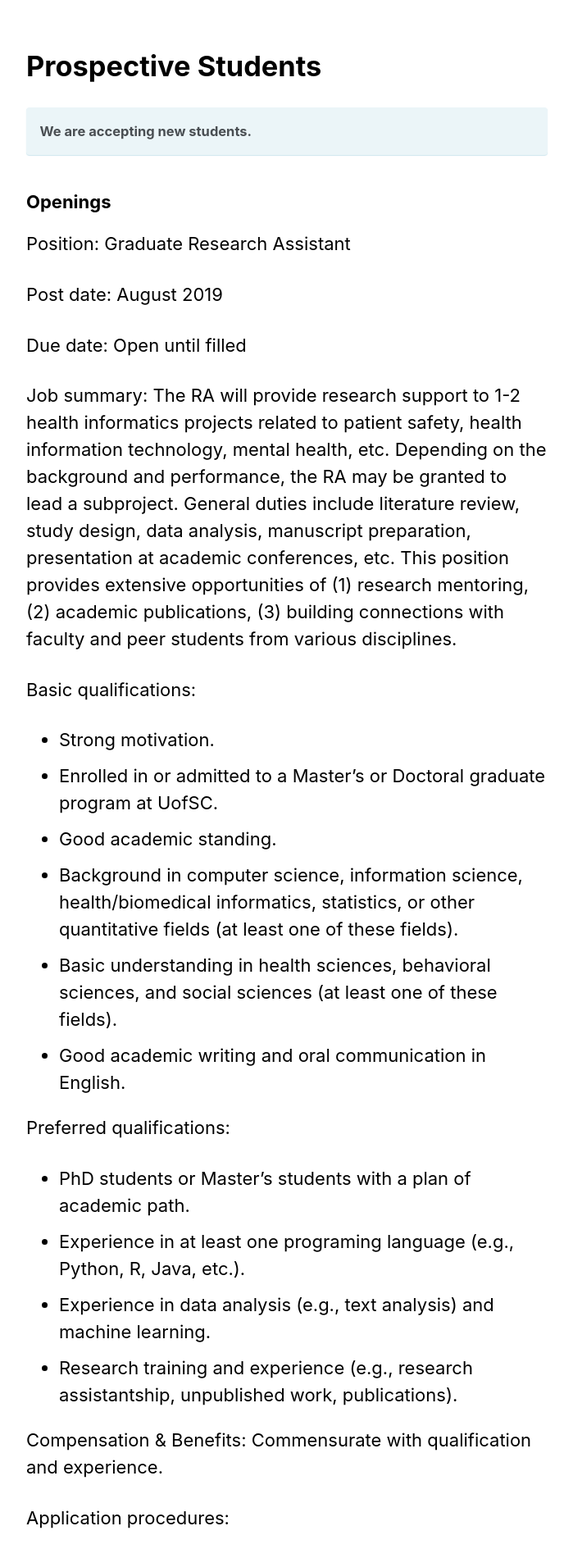
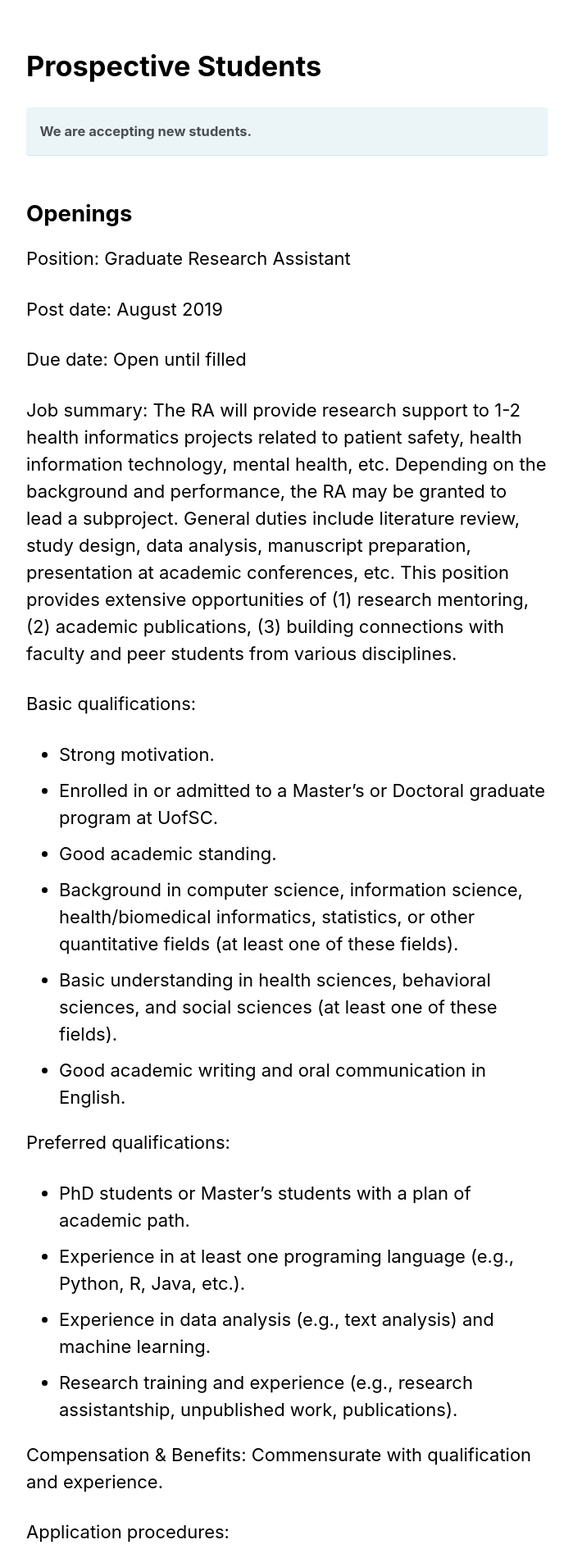
Before and after one commit to nehcgnail/nehcgnail.github.io, a Jekyll site: the page built from _pages/prospective_students.md, in a window 1280 px wide. Shown: the part 439-2339 px from the top of the page at 82% size, without its empty margins (290-989 px from the left). Built offline with Jekyll 4.4.1, drawn with Linux system fonts in a browser that asks for light colours; cached includes are drawn as plain includes; nearby versions of some CDN libraries.

Commit message:
job post

```diff
--- a/_pages/prospective_students.md
+++ b/_pages/prospective_students.md
@@ -11,7 +11,7 @@
 **We are accepting new students.**
 {: .notice--info}
 
-### Openings
+## Openings
 
 Position: Graduate Research Assistant<br/>
 
@@ -42,7 +42,7 @@
 - Include "RA application - your name" in the Subject.
 
 ---
-### Resources for Prospective Students
+## Resources for Prospective Students
 
-**Research Environment**
+**Research Environment**<br/>
 Arnold School of Public Health is home to $30.7 million in funding from external sponsors as of 2018 fiscal year. Students are exposed to a variety of research activies including projects mentored by faculty, research seminars, and conference presentation. Spondored by [Office of the Vice President for Research](https://sc.edu/about/offices_and_divisions/research/internal_funding_awards/students/) and companies in partnership with Arnold School, a number of research grants, scholarships, and interships ara made available to our students. Find more information from [the research webpage at Arnold School](https://www.sc.edu/study/colleges_schools/public_health/research/index.php).
```
